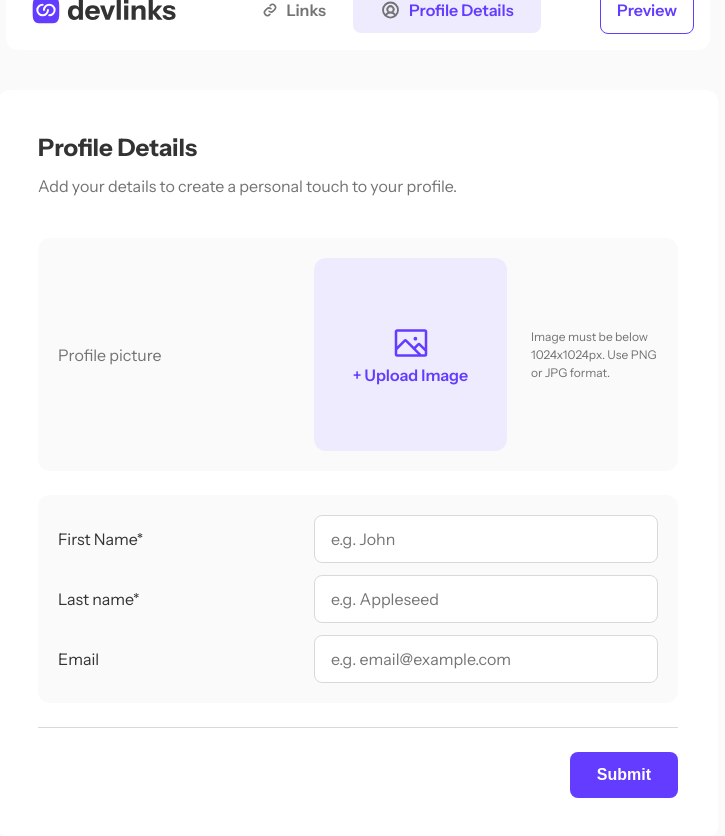
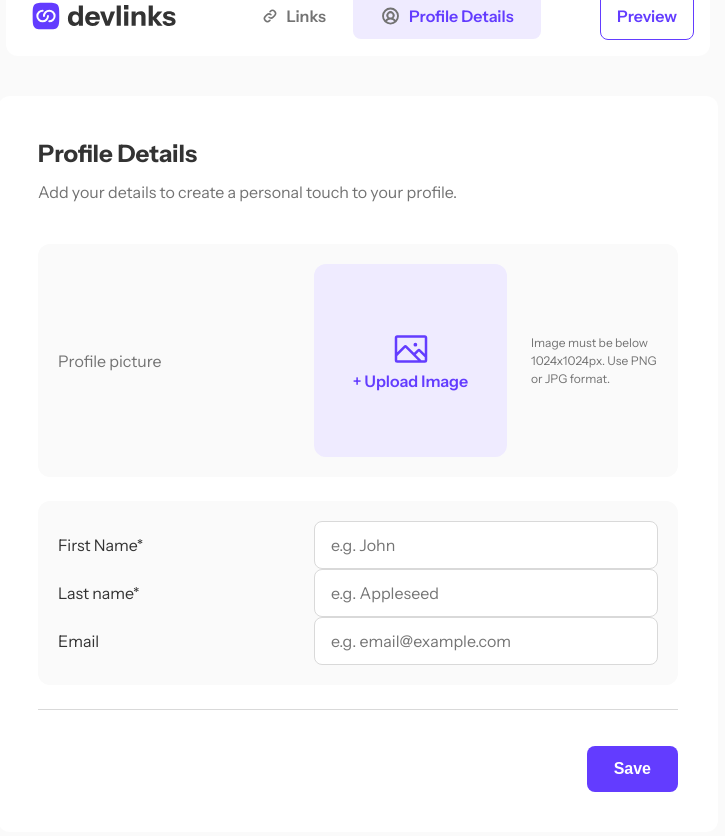
Before and after one commit to AlexTsamala/Suicide-trio, a React (Vite) app: page /profile in a window 1280 px wide. Shown: the top 836 px of the page, without its empty margins (282-1007 px from the left). Built offline with nearby package versions, Linux system fonts and the light colour scheme.

Commit message:
delete email input validation

```diff
--- a/src/components/Profile/ProfileForm/ProfileForm.jsx
+++ b/src/components/Profile/ProfileForm/ProfileForm.jsx
@@ -19,10 +19,11 @@ const ProfileForm = ({
 
   return (
     <>
+      <form onSubmit={handleSubmit(onSubmit)} className={Styles.form}>
         <div className={Styles.container}>
           <div className={Styles.main}>
-          <form onSubmit={handleSubmit(onSubmit)} className={Styles.form}>
             {/* FirstName */}
+            <div className={Styles.all_input}>
               <div className={Styles.firstName_input_box}>
                 <label htmlFor="firstName" className={Styles.label}>
                   First Name*
@@ -83,25 +84,32 @@ const ProfileForm = ({
                     value={email}
                     placeholder="e.g. email@example.com"
                     className={Styles.input}
-                  {...register("email", {
-                    required: {
-                      value: true,
-                      message: "Can’t be empty",
-                    },
-                  })}
+                    // {...register("email", {
+                    //   required: {
+                    //     value: true,
+                    //     message: "Can’t be empty",
+                    //   },
+                    // })}
                     onChange={(e) => setEmail(e.target.value)}
                   />
-                <p className={Styles.error_message}>{errors.email?.message}</p>
+                  {/* <p className={Styles.error_message}>
+                    {errors.email?.message}
+                  </p> */}
                 </div>
               </div>
-          </form>
+            </div>
           </div>
         </div>
         <div className={Styles.btn}>
-        <button className={Styles.save_button} type="submit">
-          Submit
+          <button
+            className={Styles.save_button}
+            onSubmit={handleSubmit(onSubmit)}
+            type="submit"
+          >
+            Save
           </button>
         </div>
+      </form>
     </>
   );
 };
```
Lines whose indentation alone changed are shown as unchanged.
